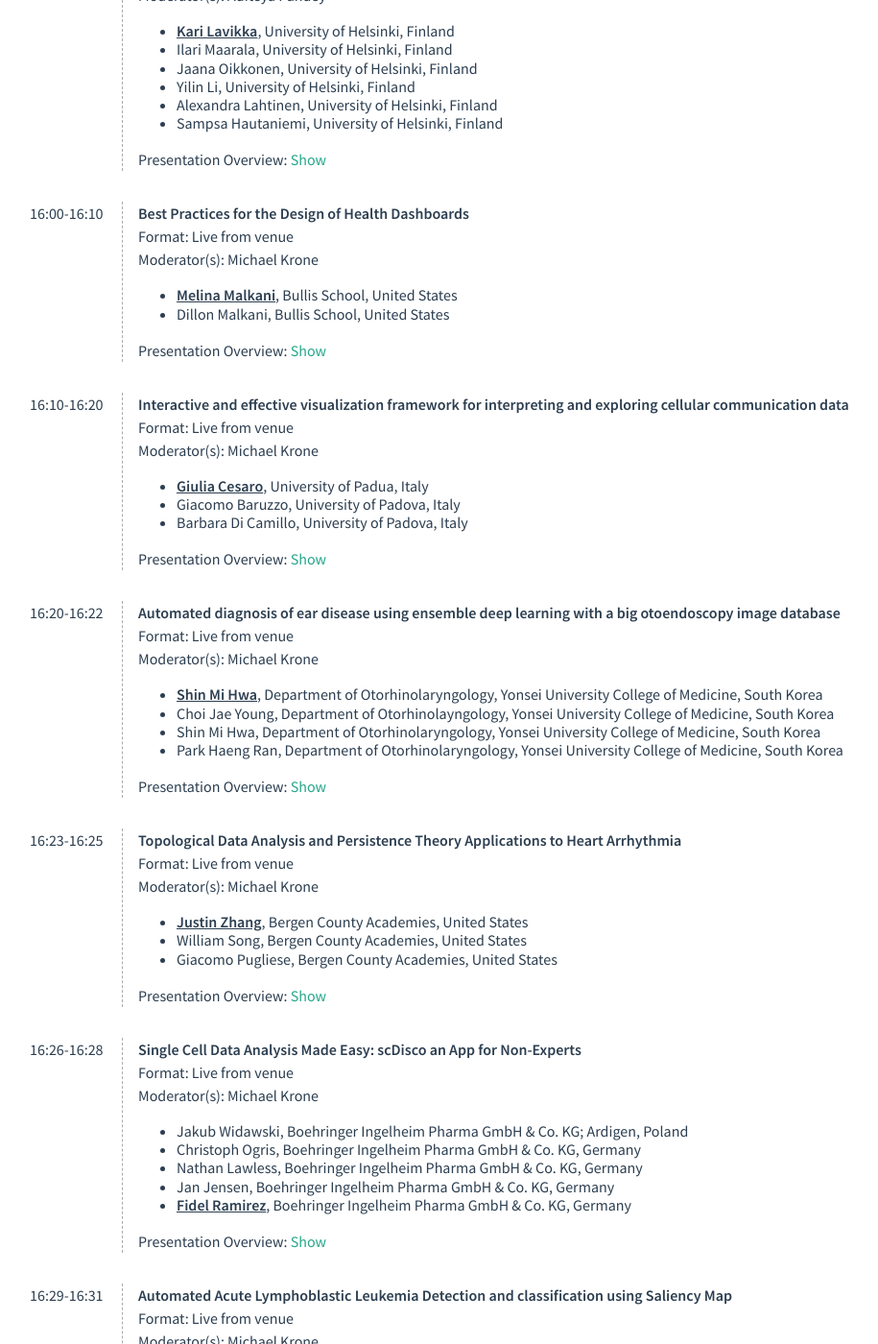
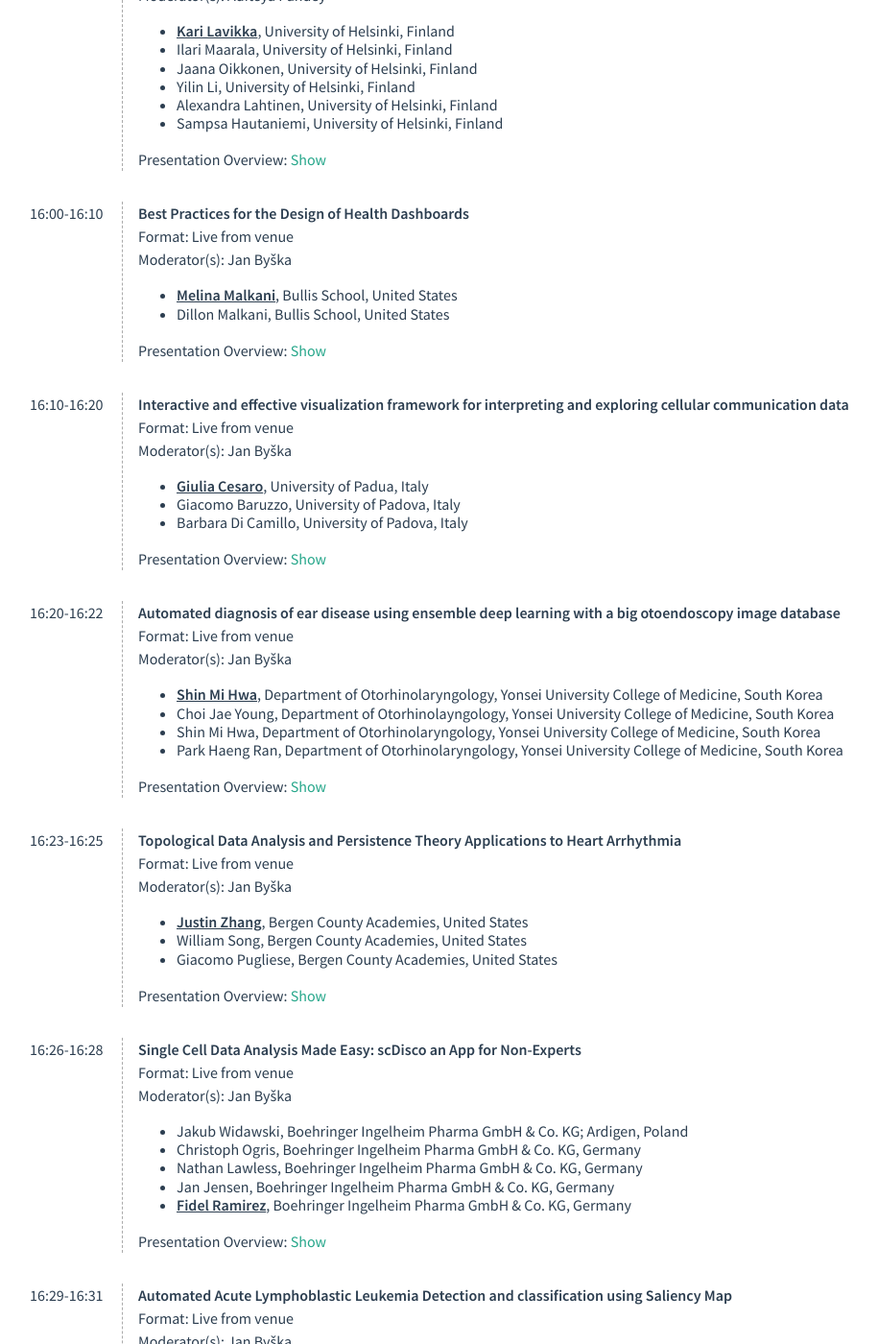
Before and after one commit to foreveremain/2024, a Jekyll site: the page built from program_ismb.md, in a window 1280 px wide and 1400 px high, scrolled down 4575 px. Shown: the whole window at 96% size, without its empty margins (97-1012 px from the left). Built offline with Jekyll 4.4.1, drawn with Linux system fonts in a browser that asks for light colours; some of the changed text lies outside the part shown.

Commit message:
Update program_ismb_timetable to reflect that Jan will be moderating the last session.

```diff
--- a/program_ismb_timetable.html
+++ b/program_ismb_timetable.html
@@ -398,7 +398,7 @@
         <div class="talk-title"><strong>Best Practices for the Design of Health Dashboards</strong>
         </div>
         <div class="room"><strong>Format:</strong> Live from venue</div>
-        <div class="room"><strong>Moderator(s):</strong> Michael Krone</div>
+        <div class="room"><strong>Moderator(s):</strong> Jan Byška</div>
         <div>
             <ul class="authorsList">
                 <li><span class="speaker">Melina Malkani</span>, Bullis School, United States </li>
@@ -427,7 +427,7 @@
         <div class="talk-title"><strong>Interactive and effective visualization framework for
                 interpreting and exploring cellular communication data</strong> </div>
         <div class="room"><strong>Format:</strong> Live from venue</div>
-        <div class="room"><strong>Moderator(s):</strong> Michael Krone</div>
+        <div class="room"><strong>Moderator(s):</strong> Jan Byška</div>
         <div>
             <ul class="authorsList">
                 <li><span class="speaker">Giulia Cesaro</span>, University of Padua, Italy </li>
@@ -464,7 +464,7 @@
         <div class="talk-title"><strong>Automated diagnosis of ear disease using ensemble deep learning
                 with a big otoendoscopy image database</strong> </div>
         <div class="room"><strong>Format:</strong> Live from venue</div>
-        <div class="room"><strong>Moderator(s):</strong> Michael Krone</div>
+        <div class="room"><strong>Moderator(s):</strong> Jan Byška</div>
         <div>
             <ul class="authorsList">
                 <li><span class="speaker">Shin Mi Hwa</span>, Department of Otorhinolaryngology, Yonsei University
@@ -504,7 +504,7 @@
         <div class="talk-title"><strong>Topological Data Analysis and Persistence Theory Applications to
                 Heart Arrhythmia</strong> </div>
         <div class="room"><strong>Format:</strong> Live from venue</div>
-        <div class="room"><strong>Moderator(s):</strong> Michael Krone</div>
+        <div class="room"><strong>Moderator(s):</strong> Jan Byška</div>
         <div>
             <ul class="authorsList">
                 <li><span class="speaker">Justin Zhang</span>, Bergen County Academies, United States </li>
@@ -537,7 +537,7 @@
         <div class="talk-title"><strong>Single Cell Data Analysis Made Easy: scDisco an App for
                 Non-Experts</strong> </div>
         <div class="room"><strong>Format:</strong> Live from venue</div>
-        <div class="room"><strong>Moderator(s):</strong> Michael Krone</div>
+        <div class="room"><strong>Moderator(s):</strong> Jan Byška</div>
         <div>
             <ul class="authorsList">
                 <li>Jakub Widawski, Boehringer Ingelheim Pharma GmbH &amp; Co. KG; Ardigen, Poland </li>
@@ -576,7 +576,7 @@
         <div class="talk-title"><strong>Automated Acute Lymphoblastic Leukemia Detection and
                 classification using Saliency Map</strong> </div>
         <div class="room"><strong>Format:</strong> Live from venue</div>
-        <div class="room"><strong>Moderator(s):</strong> Michael Krone</div>
+        <div class="room"><strong>Moderator(s):</strong> Jan Byška</div>
         <div>
             <ul class="authorsList">
                 <li><span class="speaker">Khaoula Elbedoui</span>, ENICarthage- LMTIC Tunisia, Tunisia </li>
@@ -610,7 +610,7 @@
         <div class="talk-title"><strong>cfDNAPro: An R/Bioconductor package for robust and reproducible
                 data analysis of cell-free DNA fragmentomic features</strong> </div>
         <div class="room"><strong>Format:</strong> Live from venue</div>
-        <div class="room"><strong>Moderator(s):</strong> Michael Krone</div>
+        <div class="room"><strong>Moderator(s):</strong> Jan Byška</div>
         <div>
             <ul class="authorsList">
                 <li><span class="speaker">Haichao Wang</span>, Cancer Research UK Cambridge Institute, University of
@@ -660,7 +660,7 @@
         <div class="talk-title"><strong>PICKLUSTER: A protein-interface clustering and analysis plug-in
                 for UCSF ChimeraX</strong> </div>
         <div class="room"><strong>Format:</strong> Live from venue</div>
-        <div class="room"><strong>Moderator(s):</strong> Michael Krone</div>
+        <div class="room"><strong>Moderator(s):</strong> Jan Byška</div>
         <div>
             <ul class="authorsList">
                 <li><span class="speaker">Luca Genz</span>, Leibniz Institut für Virologie, Universität Hamburg,
@@ -698,7 +698,7 @@
         <div class="talk-title"><strong>Latent State Estimation of Cancer Patients Treated with
                 Nivolumab Using Deep State Space Model</strong> </div>
         <div class="room"><strong>Format:</strong> Live from venue</div>
-        <div class="room"><strong>Moderator(s):</strong> Michael Krone</div>
+        <div class="room"><strong>Moderator(s):</strong> Jan Byška</div>
         <div>
             <ul class="authorsList">
                 <li><span class="speaker">Aya Nakamura</span>, Graduate School of Medicine, Kyoto University, Japan
@@ -737,7 +737,7 @@
         <div class="talk-title"><strong>Interactive Visualization of Gene Sets in Pangenomes</strong>
         </div>
         <div class="room"><strong>Format:</strong> Live from venue</div>
-        <div class="room"><strong>Moderator(s):</strong> Michael Krone</div>
+        <div class="room"><strong>Moderator(s):</strong> Jan Byška</div>
         <div>
             <ul class="authorsList">
                 <li><span class="speaker">Astrid van den Brandt</span>, Eindhoven University of Technology,
@@ -780,7 +780,7 @@
     <div class="scheduledetails">
         <div class="talk-title"><strong>Phylogenetic Context Using Phylogenetic Outlines</strong> </div>
         <div class="room"><strong>Format:</strong> Live from venue</div>
-        <div class="room"><strong>Moderator(s):</strong> Michael Krone</div>
+        <div class="room"><strong>Moderator(s):</strong> Jan Byška</div>
         <div>
             <ul class="authorsList">
                 <li><span class="speaker">Banu Cetinkaya</span>, University of Tübingen, Germany </li>
@@ -811,7 +811,7 @@
         <div class="talk-title"><strong>CCPlotR: An R package for the visualisation of cell-cell
                 interactions</strong> </div>
         <div class="room"><strong>Format:</strong> Live from venue</div>
-        <div class="room"><strong>Moderator(s):</strong> Michael Krone</div>
+        <div class="room"><strong>Moderator(s):</strong> Jan Byška</div>
         <div>
             <ul class="authorsList">
                 <li><span class="speaker">Sarah Ennis</span>, University of Galway, Ireland </li>
@@ -844,7 +844,7 @@
         <div class="talk-title"><strong>VIBE: An R package for the Visualization and Exploration of Bulk
                 mRNA Expression data to prioritize cancer types for drug discovery</strong> </div>
         <div class="room"><strong>Format:</strong> Live from venue</div>
-        <div class="room"><strong>Moderator(s):</strong> Michael Krone</div>
+        <div class="room"><strong>Moderator(s):</strong> Jan Byška</div>
         <div>
             <ul class="authorsList">
                 <li><span class="speaker">Indu Khatri</span>, Genmab B.V., Netherlands </li>
@@ -878,7 +878,7 @@
         <div class="talk-title"><strong>Interactive visualisation for chromatin interaction
                 networks</strong> </div>
         <div class="room"><strong>Format:</strong> Live from venue</div>
-        <div class="room"><strong>Moderator(s):</strong> Michael Krone</div>
+        <div class="room"><strong>Moderator(s):</strong> Jan Byška</div>
         <div>
             <ul class="authorsList">
                 <li>Sandra Siliņa, Institute of Mathematics and Computer Science, University of Latvia, Latvia </li>
@@ -917,7 +917,7 @@
         <div class="talk-title"><strong>3D modeling of Hi-C contacts: seeing the spatial organization of
                 fungal chromosomes</strong> </div>
         <div class="room"><strong>Format:</strong> Live from venue</div>
-        <div class="room"><strong>Moderator(s):</strong> Michael Krone</div>
+        <div class="room"><strong>Moderator(s):</strong> Jan Byška</div>
         <div>
             <ul class="authorsList">
                 <li>Thibault Poinsignon, Institute for Integrative Biology of the Cell (I2BC), CEA, CNRS, Université
@@ -958,7 +958,7 @@
         <div class="talk-title"><strong>Understanding the contribution of immature myeloid cells to
                 early melanoma establishment</strong> </div>
         <div class="room"><strong>Format:</strong> Live from venue</div>
-        <div class="room"><strong>Moderator(s):</strong> Michael Krone</div>
+        <div class="room"><strong>Moderator(s):</strong> Jan Byška</div>
         <div>
             <ul class="authorsList">
                 <li><span class="speaker">Xiaoyu Hou</span>, University of Queensland Diamantina Institute (UQDI)
```
